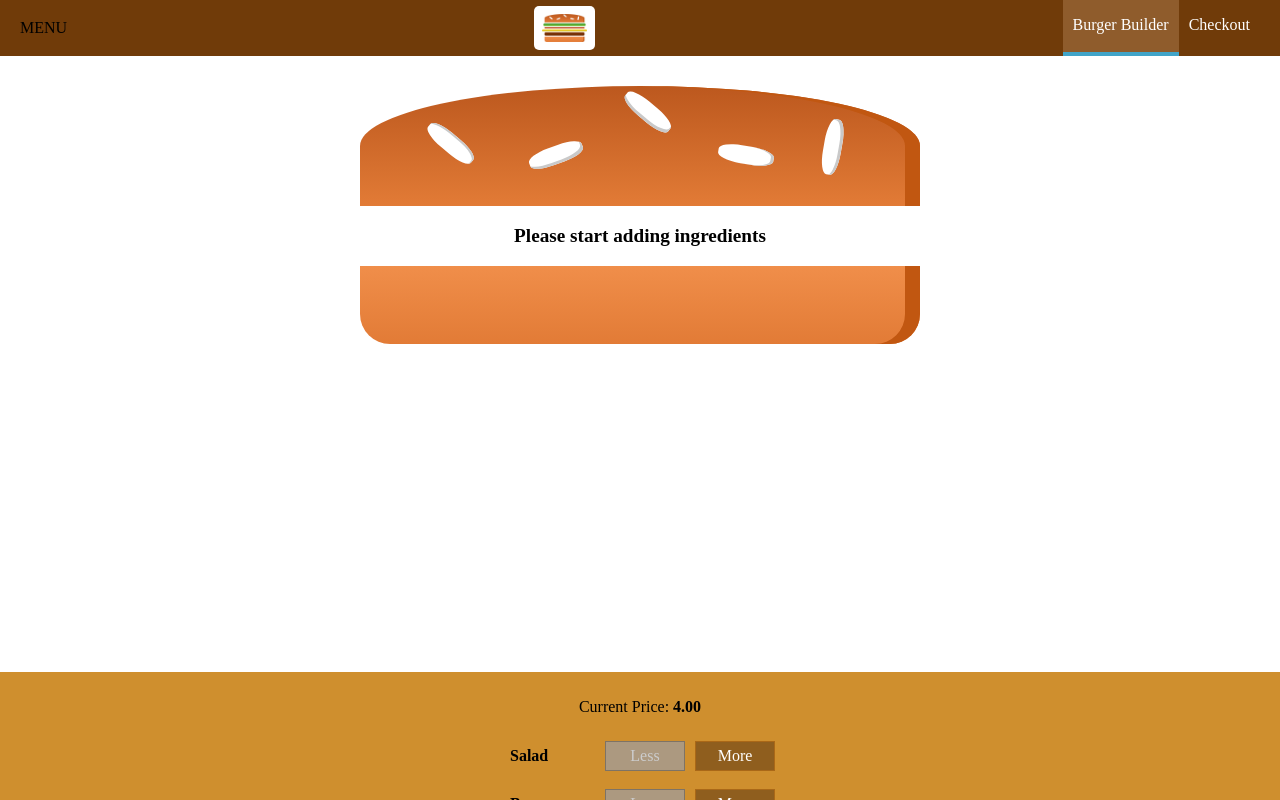
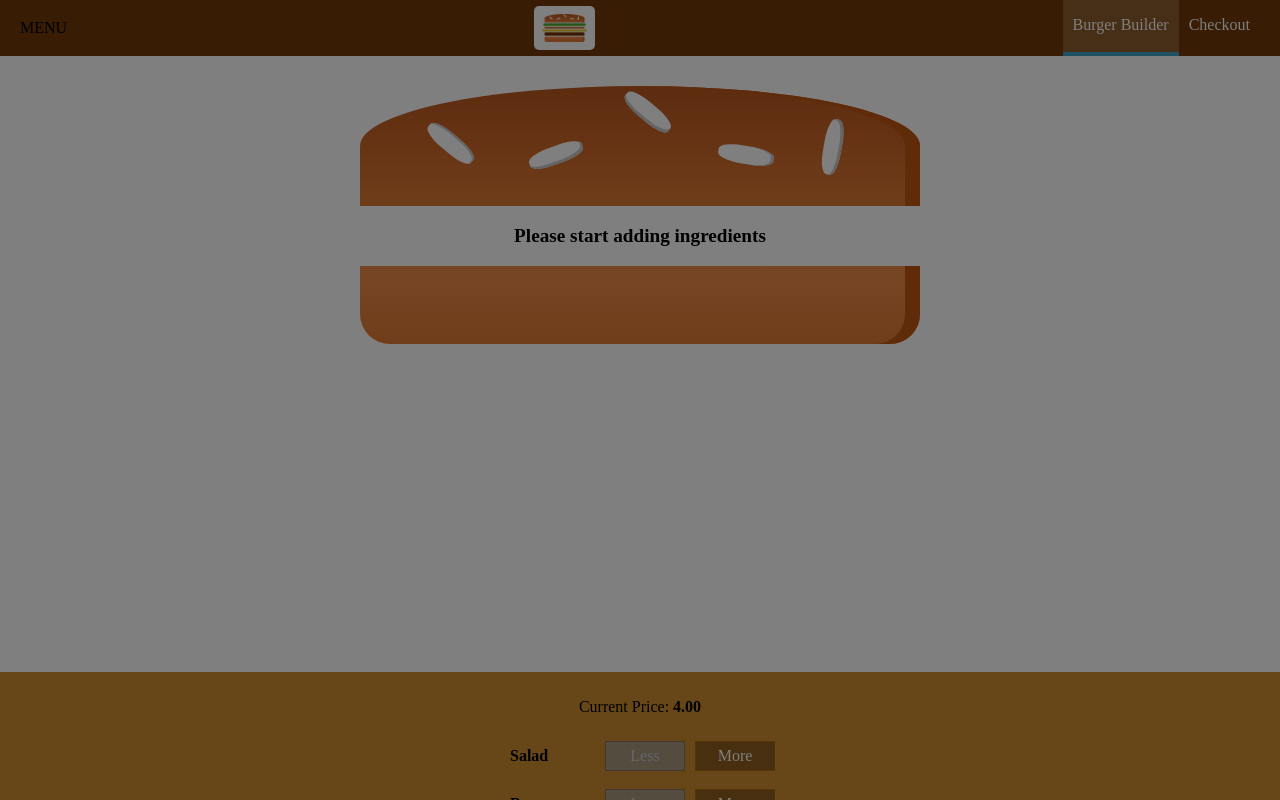
Before and after one commit to motasem99/burger-app, a React (Create React App) app: page / in a window 1280 px wide. Shown: the top 800 px of the page. Built offline with nearby package versions, Linux system fonts and the light colour scheme.

Commit message:
lear react burger-app lec34

```diff
--- a/src/components/Layout/Layout.js
+++ b/src/components/Layout/Layout.js
@@ -1,18 +1,29 @@
-import React from 'react'
+import React,{ Component } from 'react'
 
 import Aux from '../../hoc/Auxiliary'
 import classes from './Layout.module.css'
 import Toolbar from '../Navigation/Toolbar/Toolbar'
 import SideDrawer from '../Navigation/SideDrawer/SideDrawer'
 
-const Layout = (props) => (
+class Layout extends Component {
+    state = {
+        showSideDrawer: true
+    }
+    sideDrawerClosedHandler = () => {
+        this.setState({ showSideDrawer: false })
+    }
+    render() {
+        return (
             <Aux>
             <Toolbar />
-        <SideDrawer />
+            <SideDrawer
+              open={this.state.showSideDrawer}
+              closed={this.sideDrawerClosedHandler} />
             <main className={classes.Content}>
-        {props.children}
+            {this.props.children}
             </main>
         </Aux>
     )
-
+  }
+}
 export default Layout
--- a/src/components/Navigation/SideDrawer/SideDrawer.js
+++ b/src/components/Navigation/SideDrawer/SideDrawer.js
@@ -3,11 +3,18 @@
 import Logo from '../../Logo/Logo'
 import NavigationItems from '../NavigationItems/NavigationItems'
 import classes from './SideDrawer.module.css'
+import Backdrop from '../../UI/Backdrop/Backdrop'
+import Aux from '../../../hoc/Auxiliary'
 
 const SideDrawer = (props) => {
-    // ...
+    let attachedClasses = [classes.SideDrawer, classes.Close]
+    if(props.open) {
+        attachedClasses = [classes.SideDrawer, classes.Open]
+    }
     return (
-        <div className={classes.SideDrawer}>
+        <Aux>
+            <Backdrop show={props.open} clicked={props.closed} />
+            <div className={attachedClasses.join(' ')}>
                 <div className={classes.Logo}>
                     <Logo />
                 </div>
@@ -15,6 +22,7 @@
                     <NavigationItems />
                 </nav>
             </div>
+        </Aux>
     )
 }
 
```
Also changed, not shown: 1 other file (tests, documents, lock files or other folders). Lines whose indentation alone changed are shown as unchanged.
